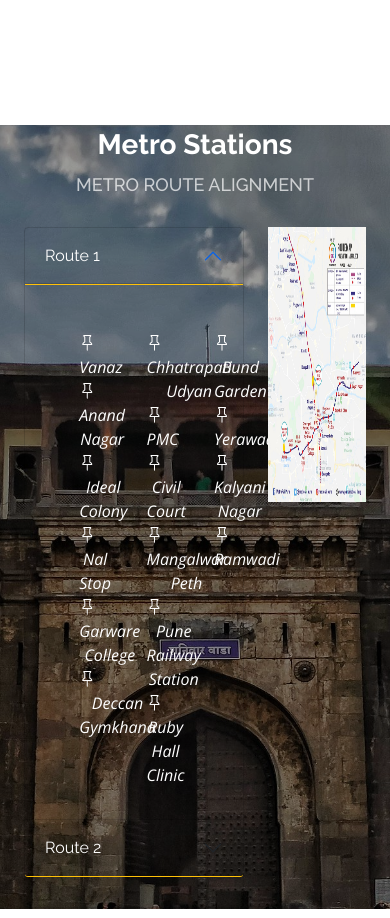
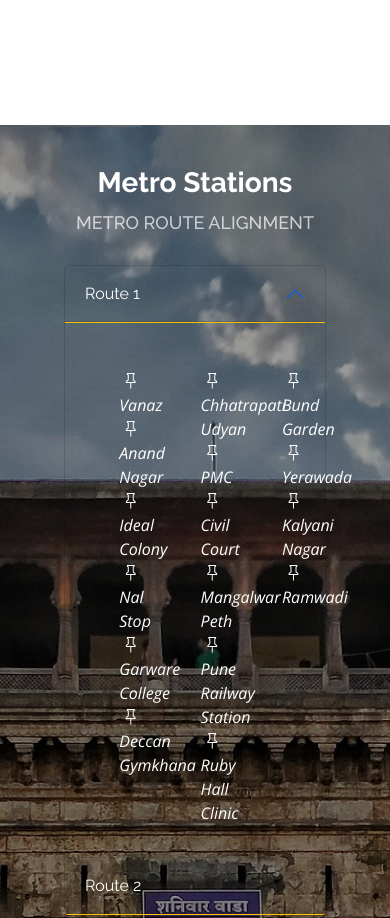
Before and after one commit to Ravi-Dholariya/Final-Task, a plain HTML site: page index.html in a window 390 px wide. Shown: the part 1580-2498 px from the top of the page. Drawn offline with nearby package versions, Linux system fonts and the light colour scheme.

Commit message:
fixed route layout to responsive

```diff
--- a/assets/css/style.css
+++ b/assets/css/style.css
@@ -30,7 +30,7 @@ h1, h2, h3, h4, h5, h6 {
   font-family: "Raleway", sans-serif;
 }
 .fa{
-  display: inline-block;
+  display: inline;
   /*float: right;*/
   /*margin-left: 1.14285714em;*/
 }
@@ -443,12 +443,12 @@ h1, h2, h3, h4, h5, h6 {
 --------------------------------------------------------------*/
 #route {
   width: 100%;
-  height: calc(100vh - 70px);
+  /* height: calc(100vh - 70px); */
   background: url("../img/pmt4.jpg") center center;
   background-size: cover;
   position: relative;
   margin-top: 70px;
-  padding: 0;
+  padding: 40px;
 }
 
 #route:before {
@@ -575,7 +575,7 @@ h1, h2, h3, h4, h5, h6 {
 @media (max-width: 992px) {
   #route {
     margin-top: 60px;
-    height: calc(100vh - 60px);
+    /* height: calc(100vh - 60px); */
   }
 }
 
--- a/index.html
+++ b/index.html
@@ -132,7 +132,7 @@
               </div><!-- .col-md-12 end -->
             </div>
             <div class="row">
-                  <div class="accordion col-8"id="accordionExample">
+                  <div class="accordion col-md-8 col-lg-8 col-sm-12"id="accordionExample">
                       <div class="accordion-item" style="background-color: transparent;">
                         <h2 class="accordion-header" id="headingOne">
                           <button class="accordion-button border-bottom border-warning text-white" style="
@@ -142,32 +142,32 @@
                         </h2>
                         <div id="collapseOne" class="accordion-collapse collapse show text-white" aria-labelledby="headingOne" data-bs-parent="#accordionExample">
                           <div class="accordion-body row">
-                             <div class="col-4 ">
+                             <div class="col-4">
                                 <ul class="fa-ul">
-                                  <li> <i class="bi bi-pin" style="float: left"></i><i class="fa">Vanaz</i> </li>
-                                  <li> <i class="bi bi-pin" style="float: left"></i><i class="fa">Anand Nagar</i> </li>
-                                  <li> <i class="bi bi-pin" style="float: left"></i><i class="fa">Ideal Colony</i> </li>
-                                  <li> <i class="bi bi-pin" style="float: left"></i><i class="fa">Nal Stop</i> </li>
-                                  <li> <i class="bi bi-pin" style="float: left"></i><i class="fa">Garware College</i> </li>
-                                  <li> <i class="bi bi-pin" style="float: left"></i><i class="fa">Deccan Gymkhana</i> </li>
+                                  <li> <i class="bi bi-pin"  ></i><i class="fa">Vanaz</i> </li>
+                                  <li> <i class="bi bi-pin"  ></i><i class="fa">Anand Nagar</i> </li>
+                                  <li> <i class="bi bi-pin"  ></i><i class="fa">Ideal Colony</i> </li>
+                                  <li> <i class="bi bi-pin"  ></i><i class="fa">Nal Stop</i> </li>
+                                  <li> <i class="bi bi-pin"  ></i><i class="fa">Garware College</i> </li>
+                                  <li> <i class="bi bi-pin"  ></i><i class="fa">Deccan Gymkhana</i> </li>
                                 </ul>
                               </div>
                               <div class="col-4">
                                 <ul class="fa-ul">
-                                  <li> <i class="bi bi-pin" style="float: left"></i><i class="fa">Chhatrapati Udyan</i> </li>
-                                  <li> <i class="bi bi-pin" style="float: left"></i><i class="fa">PMC</i> </li>
-                                  <li> <i class="bi bi-pin" style="float: left"></i><i class="fa">Civil Court</i> </li>
-                                  <li> <i class="bi bi-pin" style="float: left"></i><i class="fa">Mangalwar Peth</i> </li>
-                                  <li> <i class="bi bi-pin" style="float: left"></i><i class="fa">Pune Railway Station</i> </li>
-                                  <li> <i class="bi bi-pin" style="float: left"></i><i class="fa">Ruby Hall Clinic</i> </li>
+                                  <li> <i class="bi bi-pin"  ></i><i class="fa">Chhatrapati Udyan</i> </li>
+                                  <li> <i class="bi bi-pin"  ></i><i class="fa">PMC</i> </li>
+                                  <li> <i class="bi bi-pin"  ></i><i class="fa">Civil Court</i> </li>
+                                  <li> <i class="bi bi-pin"  ></i><i class="fa">Mangalwar Peth</i> </li>
+                                  <li> <i class="bi bi-pin"  ></i><i class="fa">Pune Railway Station</i> </li>
+                                  <li> <i class="bi bi-pin"  ></i><i class="fa">Ruby Hall Clinic</i> </li>
                                 </ul>
                               </div>
                               <div class="col-4">
                                 <ul class="fa-ul">
-                                  <li> <i class="bi bi-pin" style="float: left"></i><i class="fa">Bund Garden</i> </li>
-                                  <li> <i class="bi bi-pin" style="float: left"></i><i class="fa">Yerawada</i> </li>
-                                  <li> <i class="bi bi-pin" style="float: left"></i><i class="fa">Kalyani Nagar</i> </li>
-                                  <li> <i class="bi bi-pin" style="float: left"></i><i class="fa">Ramwadi</i> </li>
+                                  <li> <i class="bi bi-pin"  ></i><i class="fa">Bund Garden</i> </li>
+                                  <li> <i class="bi bi-pin"  ></i><i class="fa">Yerawada</i> </li>
+                                  <li> <i class="bi bi-pin"  ></i><i class="fa">Kalyani Nagar</i> </li>
+                                  <li> <i class="bi bi-pin"  ></i><i class="fa">Ramwadi</i> </li>
                                 </ul>
                               </div>
                           </div>
@@ -181,37 +181,37 @@
                         </h2>
                         <div id="collapseTwo" class="accordion-collapse collapse" aria-labelledby="headingTwo" data-bs-parent="#accordionExample">
                           <div class="accordion-body row text-white">
-                            <div class="col-4 ">
+                            <div class="col-4">
                               <ul class="fa-ul">
-                                <li> <i class="bi bi-pin" style="float: left"></i><i class="fa">PCMC</i> </li>
-                                <li> <i class="bi bi-pin" style="float: left"></i><i class="fa">Sant Tukaram Nagar</i> </li>
-                                <li> <i class="bi bi-pin" style="float: left"></i><i class="fa">Bhosari (Nashik)</i> </li>
-                                <li> <i class="bi bi-pin" style="float: left"></i><i class="fa">Kasarwadi</i> </li>
-                                <li> <i class="bi bi-pin" style="float: left"></i><i class="fa">Phugewadi</i> </li>
+                                <li> <i class="bi bi-pin"  ></i><i class="fa">PCMC</i> </li>
+                                <li> <i class="bi bi-pin"  ></i><i class="fa">Sant Tukaram Nagar</i> </li>
+                                <li> <i class="bi bi-pin"  ></i><i class="fa">Bhosari (Nashik)</i> </li>
+                                <li> <i class="bi bi-pin"  ></i><i class="fa">Kasarwadi</i> </li>
+                                <li> <i class="bi bi-pin"  ></i><i class="fa">Phugewadi</i> </li>
                               </ul>
                             </div>
                             <div class="col-4">
                               <ul class="fa-ul">
-                                <li> <i class="bi bi-pin" style="float: left"></i><i class="fa">Bopodi</i> </li>
-                                <li> <i class="bi bi-pin" style="float: left"></i><i class="fa">Dapodi</i> </li>
-                                <li> <i class="bi bi-pin" style="float: left"></i><i class="fa">Khadki</i> </li>
-                                <li> <i class="bi bi-pin" style="float: left"></i><i class="fa">Range Hill</i> </li>
-                                <li> <i class="bi bi-pin" style="float: left"></i><i class="fa">Shivaji Nagar</i> </li>
+                                <li> <i class="bi bi-pin"  ></i><i class="fa">Bopodi</i> </li>
+                                <li> <i class="bi bi-pin"  ></i><i class="fa">Dapodi</i> </li>
+                                <li> <i class="bi bi-pin"  ></i><i class="fa">Khadki</i> </li>
+                                <li> <i class="bi bi-pin"  ></i><i class="fa">Range Hill</i> </li>
+                                <li> <i class="bi bi-pin"  ></i><i class="fa">Shivaji Nagar</i> </li>
                               </ul>
                             </div>
                             <div class="col-4">
                               <ul class="fa-ul">
-                                <li> <i class="bi bi-pin" style="float: left"></i><i class="fa">Civil Court</i> </li>
-                                <li> <i class="bi bi-pin" style="float: left"></i><i class="fa">Budhwar Peth</i> </li>
-                                <li> <i class="bi bi-pin" style="float: left"></i><i class="fa">Mandai</i> </li>
-                                <li> <i class="bi bi-pin" style="float: left"></i><i class="fa">Swargate</i> </li>
+                                <li> <i class="bi bi-pin"  ></i><i class="fa">Civil Court</i> </li>
+                                <li> <i class="bi bi-pin"  ></i><i class="fa">Budhwar Peth</i> </li>
+                                <li> <i class="bi bi-pin"  ></i><i class="fa">Mandai</i> </li>
+                                <li> <i class="bi bi-pin"  ></i><i class="fa">Swargate</i> </li>
                               </ul>
                             </div>
                           </div>
                         </div>
                       </div>
                     </div>
-                    <div class="col-4">
+                    <div class="col-md-4 col-lg-4 col-sm-12">
                        <div class="portfolio">
                           <div class="portfolio-item filter-app" data-aos="fade-up">
                             <div class="portfolio-wrap">
```
